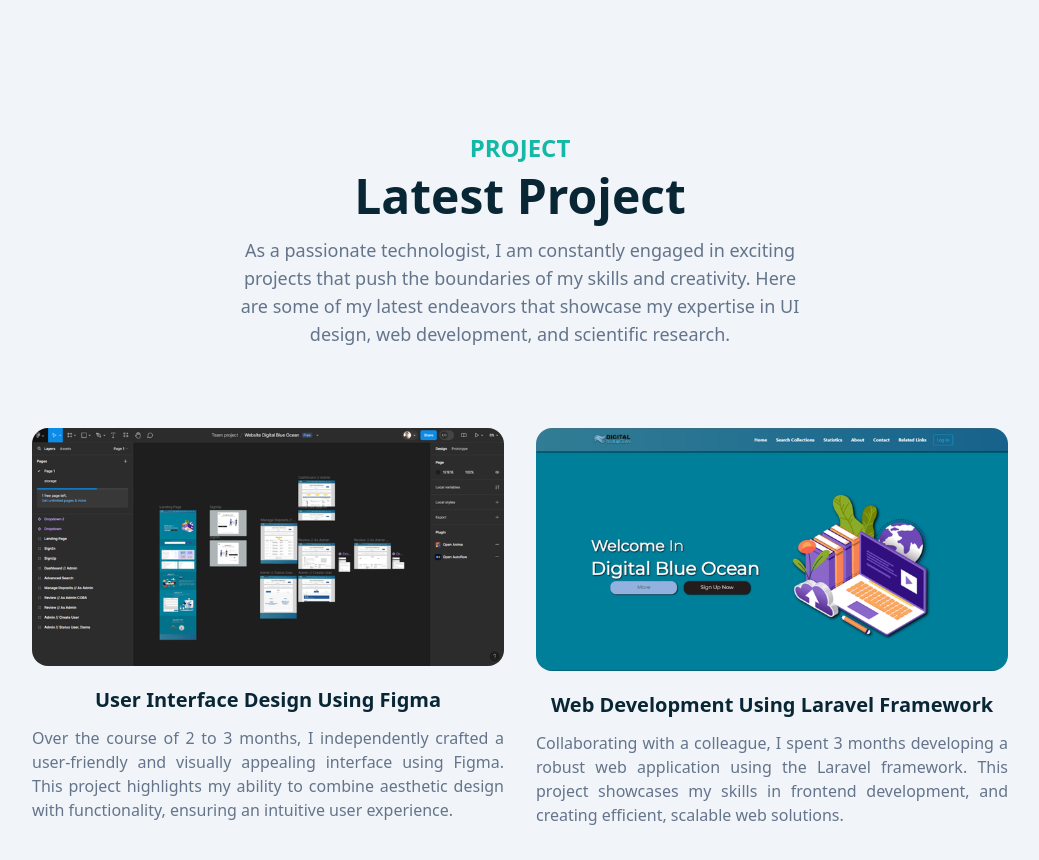
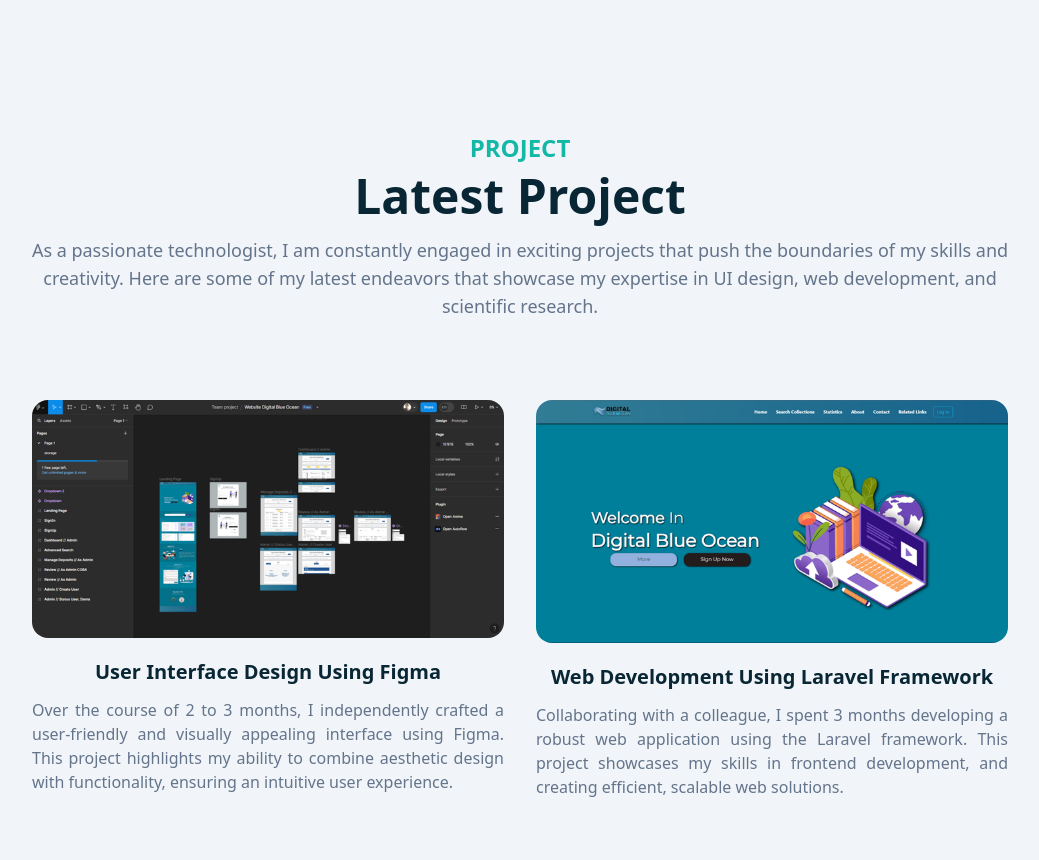
Before and after one commit to BayuYadila/portfolio-tailwind-css, a website: page index.html in a window 1280 px wide. Shown: the part 1480-2340 px from the top of the page, without its empty margins (120-1159 px from the left). Drawn offline with Linux system fonts and the light colour scheme.

Commit message:
update latest project

```diff
--- a/index.html
+++ b/index.html
@@ -135,7 +135,7 @@
     <section id="project" class="pt-36 pb16 bg-slate-100 dark:bg-[#151515]">
         <div class="container">
             <div class="w-full px-4">
-                <div class="max-w-xl mx-auto text-center mb-16">
+                <div class="max-w-5xl mx-auto text-center mb-16">
                     <h4 class="font-semibold text-lg lg:text-2xl text-primary mb-2 dark:text-[#76abae]">PROJECT</h4>
                     <h2 class="font-bold text-dark text-3xl mb-4 sm:text-4xl lg:text-5xl dark:text-[#F8F8F2]">Latest Project</h2>
                     <p class="font-medium text-base text-secondary md:text-lg">As a passionate technologist, I am constantly engaged in exciting projects that push the boundaries of my skills and creativity. Here are some of my latest endeavors that showcase my expertise in UI design, web development, and scientific research.</p>
```
Also changed, not shown: public/css/output.css.
